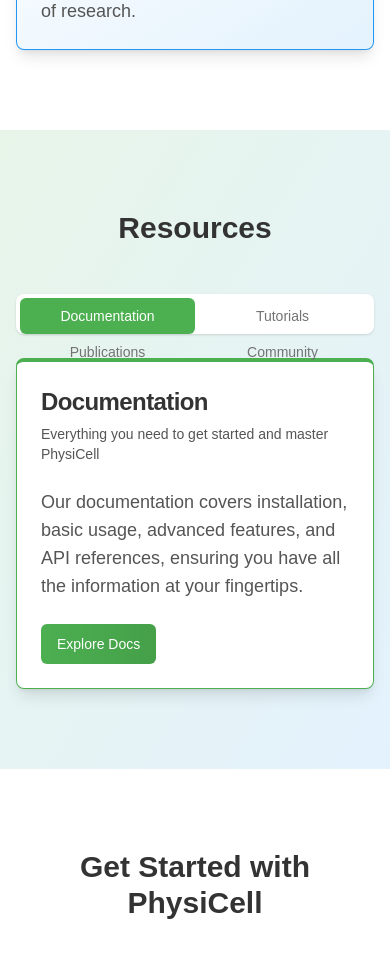
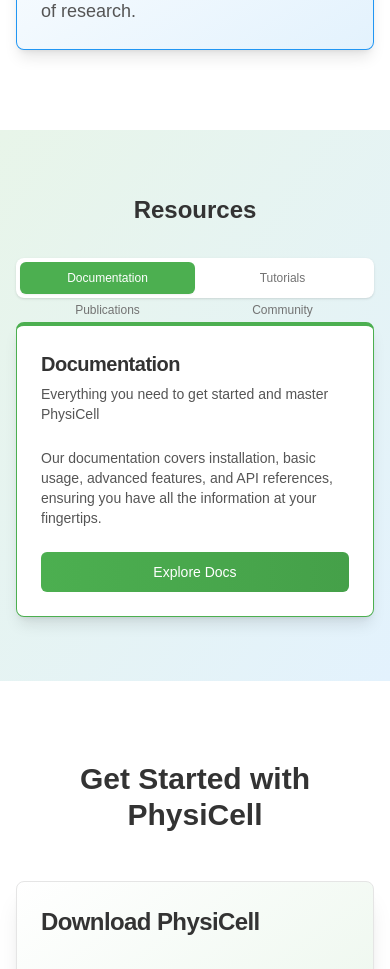
Before and after one commit to AAbubaker2020/test_physicell, a Next.js app: page / in a window 390 px wide. Shown: the part 1780-2749 px from the top of the page. Built offline with nearby package versions, Linux system fonts and the light colour scheme.

Commit message:
first push for physicell-18

```diff
--- a/components/app-page.tsx
+++ b/components/app-page.tsx
@@ -190,30 +190,37 @@ export default function HomePage() {
           </div>
         </section>
 
-        <section id="resources" className="py-20 bg-gradient-to-br from-[#E8F5E9] to-[#E3F2FD]">
+        <section id="resources" className="py-16 sm:py-20 bg-gradient-to-br from-[#E8F5E9] to-[#E3F2FD]">
                 <div className="max-w-7xl mx-auto px-4 sm:px-6 lg:px-8">
                   <motion.h2
                     initial={{ opacity: 0, y: 20 }}
                     whileInView={{ opacity: 1, y: 0 }}
                     transition={{ duration: 0.8 }}
                     viewport={{ once: true }}
-              className="text-3xl sm:text-4xl font-bold mb-12 text-center text-[#333]"
+                    className="text-2xl sm:text-3xl md:text-4xl font-bold mb-8 sm:mb-12 text-center text-[#333]"
                   >
                     Resources
                   </motion.h2>
                   <Tabs defaultValue="documentation" className="w-full">
                     <TabsList className="grid w-full grid-cols-2 sm:grid-cols-4 rounded-lg bg-white p-1 shadow mb-6">
-                <TabsTrigger value="documentation" className="rounded-md py-2 text-sm font-medium transition-all focus:outline-none focus:ring-2 focus:ring-[#4CAF50] focus:ring-opacity-50 data-[state=active]:bg-[#4CAF50] data-[state=active]:text-white">Documentation</TabsTrigger>
-                <TabsTrigger value="tutorials" className="rounded-md py-2 text-sm font-medium transition-all focus:outline-none focus:ring-2 focus:ring-[#4CAF50] focus:ring-opacity-50 data-[state=active]:bg-[#4CAF50] data-[state=active]:text-white">Tutorials</TabsTrigger>
-                <TabsTrigger value="publications" className="rounded-md py-2 text-sm font-medium transition-all focus:outline-none focus:ring-2 focus:ring-[#4CAF50] focus:ring-opacity-50 data-[state=active]:bg-[#4CAF50] data-[state=active]:text-white">Publications</TabsTrigger>
-                <TabsTrigger value="community" className="rounded-md py-2 text-sm font-medium transition-all focus:outline-none focus:ring-2 focus:ring-[#4CAF50] focus:ring-opacity-50 data-[state=active]:bg-[#4CAF50] data-[state=active]:text-white">Community</TabsTrigger>
+                      {['Documentation', 'Tutorials', 'Publications', 'Community'].map((tab) => (
+                        <TabsTrigger
+                          key={tab}
+                          value={tab.toLowerCase()}
+                          className="rounded-md py-2 px-1 text-xs sm:text-sm font-medium transition-all focus:outline-none focus:ring-2 focus:ring-[#4CAF50] focus:ring-opacity-50 data-[state=active]:bg-[#4CAF50] data-[state=active]:text-white"
+                        >
+                          {tab}
+                        </TabsTrigger>
+                      ))}
                     </TabsList>
                     {['documentation', 'tutorials', 'publications', 'community'].map((tab) => (
                       <TabsContent key={tab} value={tab}>
                         <Card className="shadow-lg border-t-4 border-[#4CAF50] bg-white">
                           <CardHeader>
-                      <CardTitle className="text-2xl font-semibold text-[#333]">{tab.charAt(0).toUpperCase() + tab.slice(1)}</CardTitle>
-                      <CardDescription className="text-[#555]">
+                            <CardTitle className="text-xl sm:text-2xl font-semibold text-[#333]">
+                              {tab.charAt(0).toUpperCase() + tab.slice(1)}
+                            </CardTitle>
+                            <CardDescription className="text-sm sm:text-base text-[#555]">
                               {tab === 'documentation' && "Everything you need to get started and master PhysiCell"}
                               {tab === 'tutorials' && "Learn through hands-on examples"}
                               {tab === 'publications' && "Explore the scientific impact of PhysiCell"}
@@ -221,7 +228,7 @@ export default function HomePage() {
                             </CardDescription>
                           </CardHeader>
                           <CardContent>
-                      <p className="text-[#555] text-lg">
+                            <p className="text-[#555] text-sm sm:text-base md:text-lg">
                               {tab === 'documentation' && "Our documentation covers installation, basic usage, advanced features, and API references, ensuring you have all the information at your fingertips."}
                               {tab === 'tutorials' && "From beginner to advanced, our tutorials guide you through real-world modeling scenarios, helping you apply PhysiCell to your research effectively."}
                               {tab === 'publications' && "Browse through peer-reviewed publications that have utilized PhysiCell in groundbreaking research across various fields of computational biology."}
@@ -229,7 +236,7 @@ export default function HomePage() {
                             </p>
                           </CardContent>
                           <CardFooter>
-                      <Button className="bg-gradient-to-r from-[#4CAF50] to-[#45a049] text-white hover:from-[#45a049] hover:to-[#4CAF50] transition-all duration-300">
+                            <Button className="w-full sm:w-auto bg-gradient-to-r from-[#4CAF50] to-[#45a049] text-white hover:from-[#45a049] hover:to-[#4CAF50] transition-all duration-300">
                               {tab === 'documentation' && "Explore Docs"}
                               {tab === 'tutorials' && "Start Learning"}
                               {tab === 'publications' && "View Publications"}
```
Lines whose indentation alone changed are shown as unchanged.
